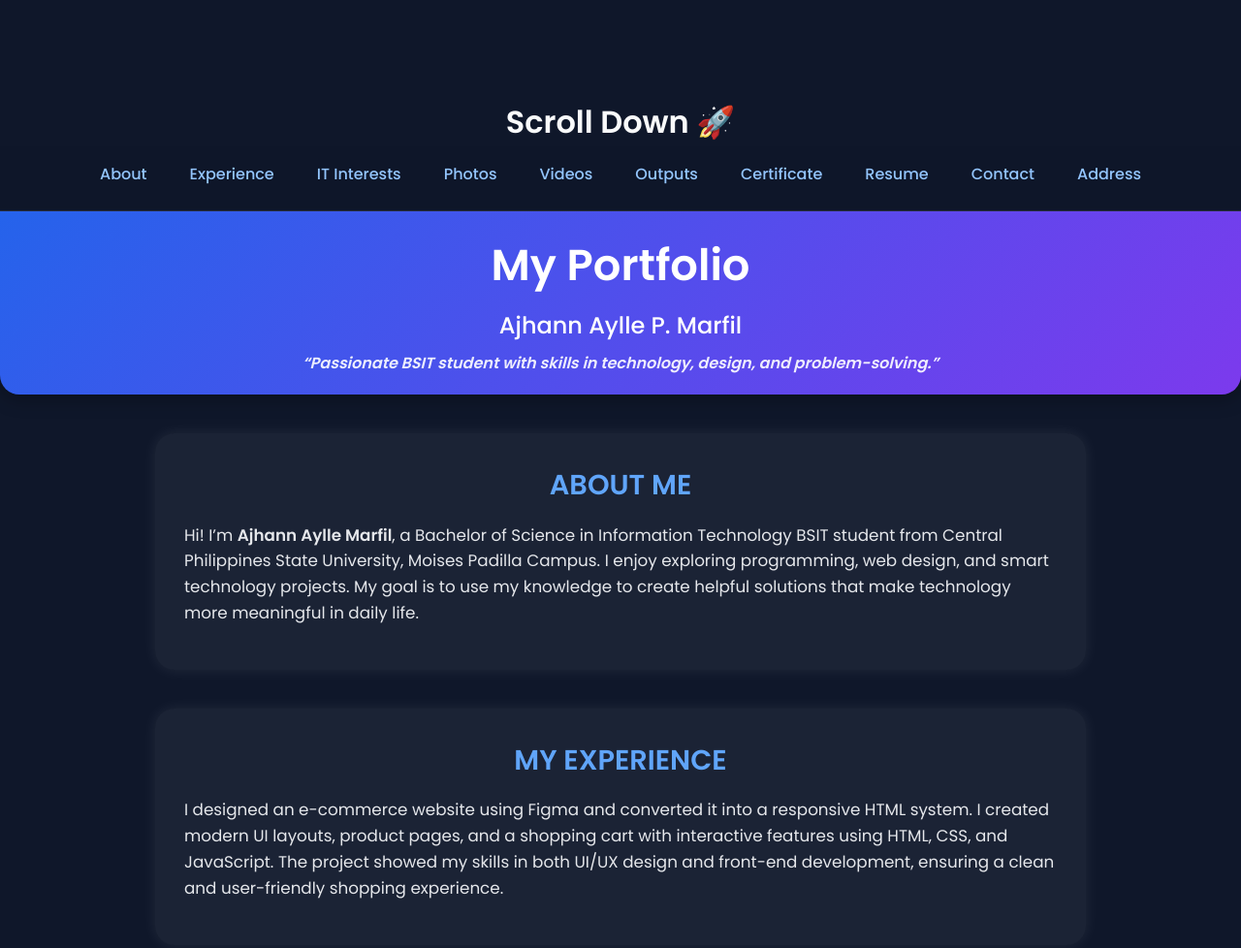
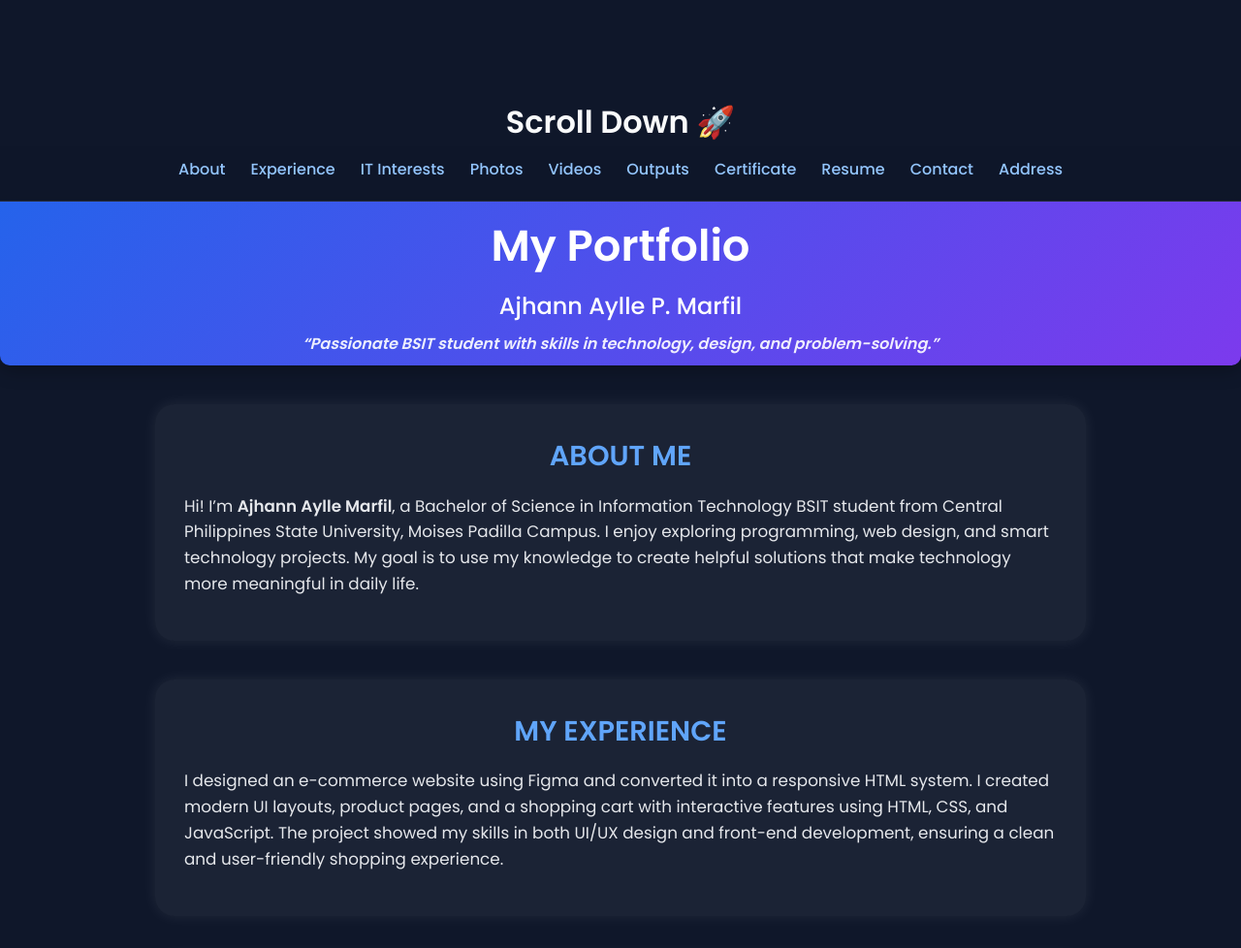
Before and after one commit to ajhannayllemarfil3-jpg/AjhannAylle-P.-Marfil-Portfolio-, a plain HTML site: page index.html in a window 1280 px wide. Shown: the top 978 px of the page at 97% size. Drawn offline with Linux system fonts and the light colour scheme.

Commit message:
Update index.html

```diff
--- a/index.html
+++ b/index.html
@@ -120,7 +120,7 @@
 
     nav ul {
       display: flex;
-      gap: 20px;
+      gap: 10px;
       list-style: none;
     }
 
@@ -130,8 +130,8 @@
       font-weight: 500;
       font-size: 1rem;
       transition: 0.3s;
-      padding: 6px 12px;
-      border-radius: 10px;
+      padding: 1px 8px;
+      border-radius: 5px;
     }
 
     nav a:hover,
@@ -144,9 +144,9 @@
       background: linear-gradient(135deg, #2563eb, #7c3aed);
       color: #fff;
       text-align: center;
-      padding: 20px 10px;
-      border-bottom-left-radius: 20px;
-      border-bottom-right-radius: 20px;
+      padding: 10px 5px;
+      border-bottom-left-radius: 10px;
+      border-bottom-right-radius: 10px;
       box-shadow: 0 4px 20px rgba(0,0,0,0.3);
     }
 
@@ -418,7 +418,7 @@
 
       <section id="resume">
         <center><h1>My Resume </h1>
-          <li><a href= "  "•> Resume</a></li>
+          <li><a href= "https://canva.link/m8sjs5f0ziipr1s ">•Resume</a></li>
        <ul></ul></center>
       </section>
 
```
